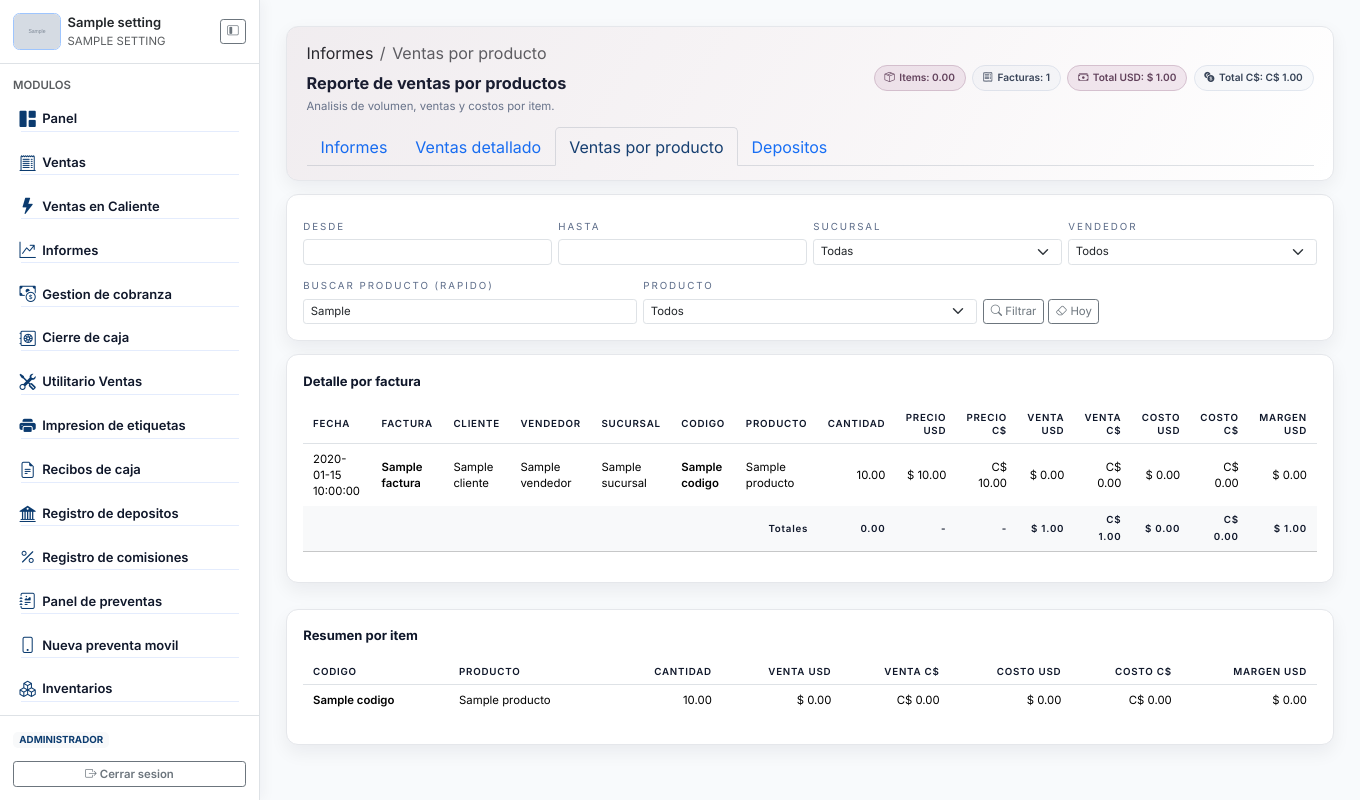
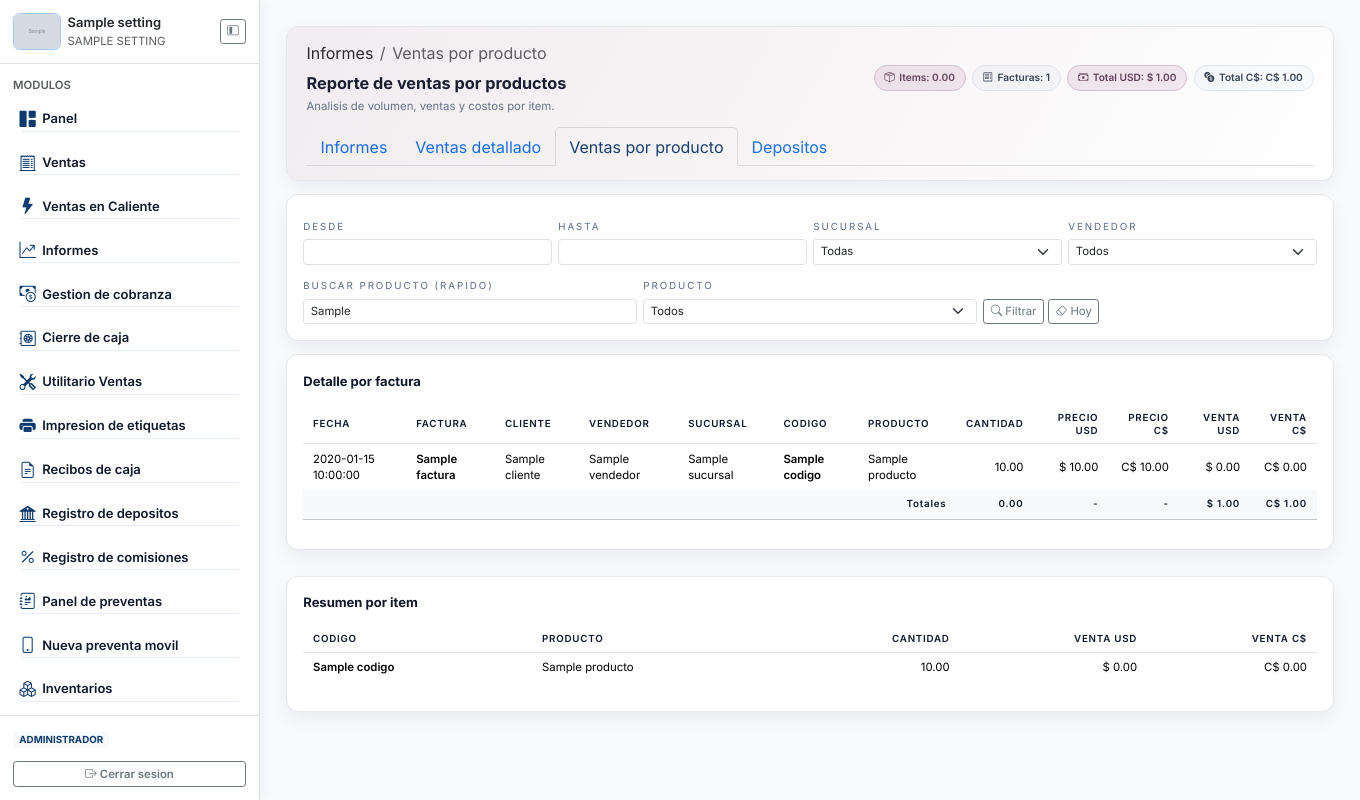
Before and after one commit to StoreOrange/hollypacas, a FastAPI app: template backend/app/templates/report_sales_products.html in a window 1360 px wide. Run offline with FastAPI, Linux system fonts and the light colour scheme; the template is opened without the code that fills it: most values are stand-ins (such as "Sample title", 1, 10 or a date in 2020); grey boxes marked "Sample" are stand-in pictures; some libraries are stand-ins or nearby versions.

Commit message:
fix: corrige utilitario jinja y ajusta reporte ventas sin costos

```diff
--- a/backend/app/templates/report_sales_products.html
+++ b/backend/app/templates/report_sales_products.html
@@ -135,9 +135,6 @@
                 <th class="text-end">Precio C$</th>
                 <th class="text-end">Venta USD</th>
                 <th class="text-end">Venta C$</th>
-                <th class="text-end">Costo USD</th>
-                <th class="text-end">Costo C$</th>
-                <th class="text-end">Margen USD</th>
               </tr>
             </thead>
             <tbody>
@@ -155,14 +152,11 @@
                 <td class="text-end">C$ {{ "%.2f"|format(row.precio_cs or 0) }}</td>
                 <td class="text-end">$ {{ "%.2f"|format(row.venta_usd or 0) }}</td>
                 <td class="text-end">C$ {{ "%.2f"|format(row.venta_cs or 0) }}</td>
-                <td class="text-end">$ {{ "%.2f"|format(row.costo_usd or 0) }}</td>
-                <td class="text-end">C$ {{ "%.2f"|format(row.costo_cs or 0) }}</td>
-                <td class="text-end">$ {{ "%.2f"|format(row.margen_usd or 0) }}</td>
               </tr>
               {% endfor %}
               {% if detail_rows|length == 0 %}
               <tr>
-                <td colspan="15" class="text-center text-slate py-3">Sin resultados.</td>
+                <td colspan="12" class="text-center text-slate py-3">Sin resultados.</td>
               </tr>
               {% endif %}
             </tbody>
@@ -174,9 +168,6 @@
                 <th class="text-end">-</th>
                 <th class="text-end">$ {{ "%.2f"|format(total_usd or 0) }}</th>
                 <th class="text-end">C$ {{ "%.2f"|format(total_cs or 0) }}</th>
-                <th class="text-end">$ {{ "%.2f"|format(total_cost_usd or 0) }}</th>
-                <th class="text-end">C$ {{ "%.2f"|format(total_cost_cs or 0) }}</th>
-                <th class="text-end">$ {{ "%.2f"|format((total_usd or 0) - (total_cost_usd or 0)) }}</th>
               </tr>
             </tfoot>
           </table>
@@ -194,9 +185,6 @@
                 <th class="text-end">Cantidad</th>
                 <th class="text-end">Venta USD</th>
                 <th class="text-end">Venta C$</th>
-                <th class="text-end">Costo USD</th>
-                <th class="text-end">Costo C$</th>
-                <th class="text-end">Margen USD</th>
               </tr>
             </thead>
             <tbody>
@@ -207,14 +195,11 @@
                 <td class="text-end">{{ "%.2f"|format(row.cantidad or 0) }}</td>
                 <td class="text-end">$ {{ "%.2f"|format(row.venta_usd or 0) }}</td>
                 <td class="text-end">C$ {{ "%.2f"|format(row.venta_cs or 0) }}</td>
-                <td class="text-end">$ {{ "%.2f"|format(row.costo_usd or 0) }}</td>
-                <td class="text-end">C$ {{ "%.2f"|format(row.costo_cs or 0) }}</td>
-                <td class="text-end">$ {{ "%.2f"|format(row.margen_usd or 0) }}</td>
               </tr>
               {% endfor %}
               {% if rows|length == 0 %}
               <tr>
-                <td colspan="8" class="text-center text-slate py-3">Sin resultados.</td>
+                <td colspan="5" class="text-center text-slate py-3">Sin resultados.</td>
               </tr>
               {% endif %}
             </tbody>
--- a/backend/app/templates/sales_utilitario.html
+++ b/backend/app/templates/sales_utilitario.html
@@ -79,7 +79,7 @@
         <div class="table-responsive">
           <table class="table table-sm table-hover odoo-table text-sm">
             <thead class="odoo-table-head text-xs uppercase tracking-[0.15em]">
-              <tr data-sale-id="{{ venta.id }}">
+              <tr>
                 <th>Fecha</th>
                 <th>Hora</th>
                 <th>Factura</th>
@@ -93,7 +93,7 @@
             </thead>
             <tbody>
               {% for venta in ventas %}
-              <tr>
+              <tr data-sale-id="{{ venta.id }}">
                 <td>{{ venta.fecha }}</td>
                 <td>{{ venta.created_at.strftime("%H:%M") if venta.created_at else "-" }}</td>
                 <td class="fw-semibold">{{ venta.numero }}</td>
```
